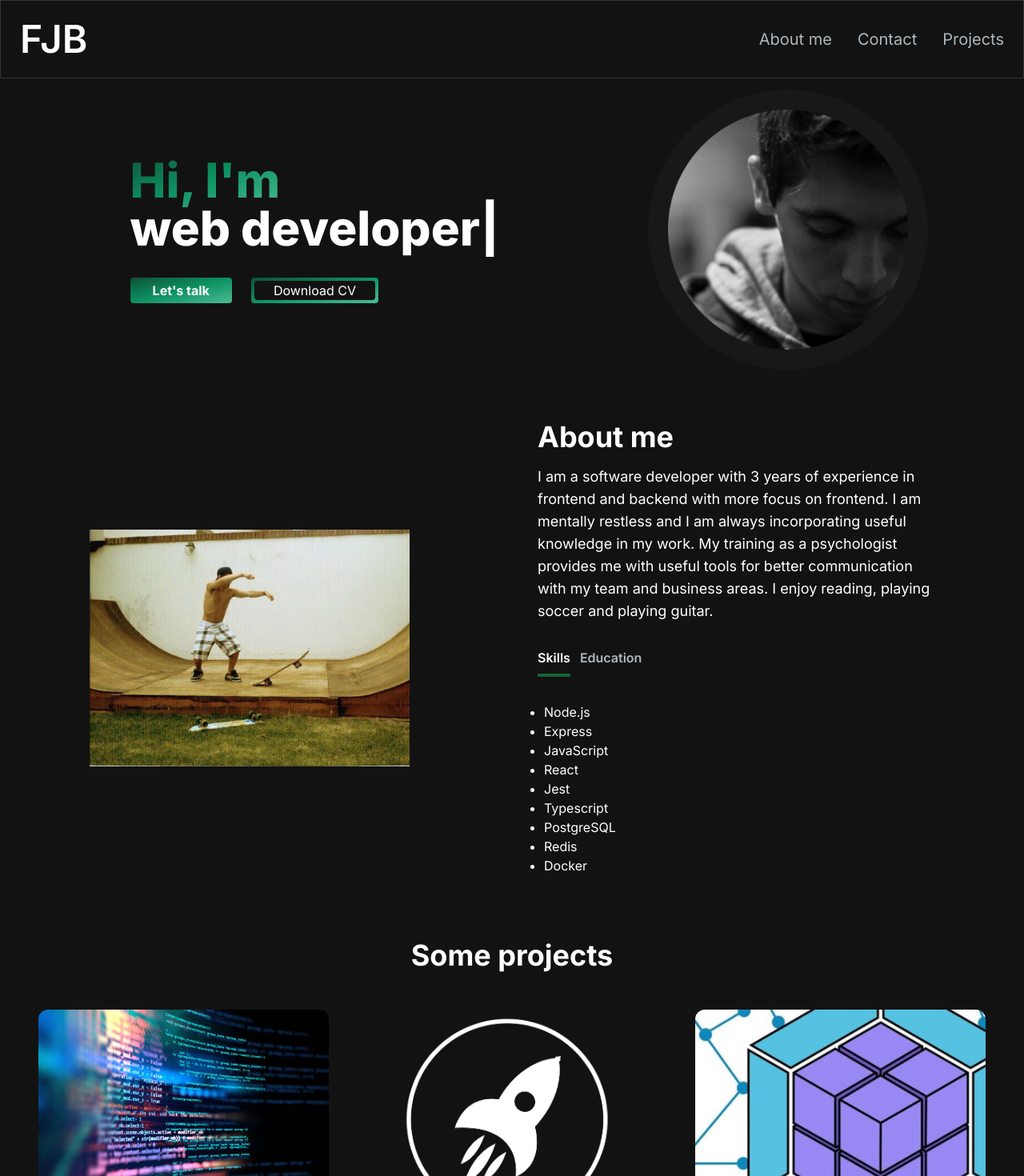
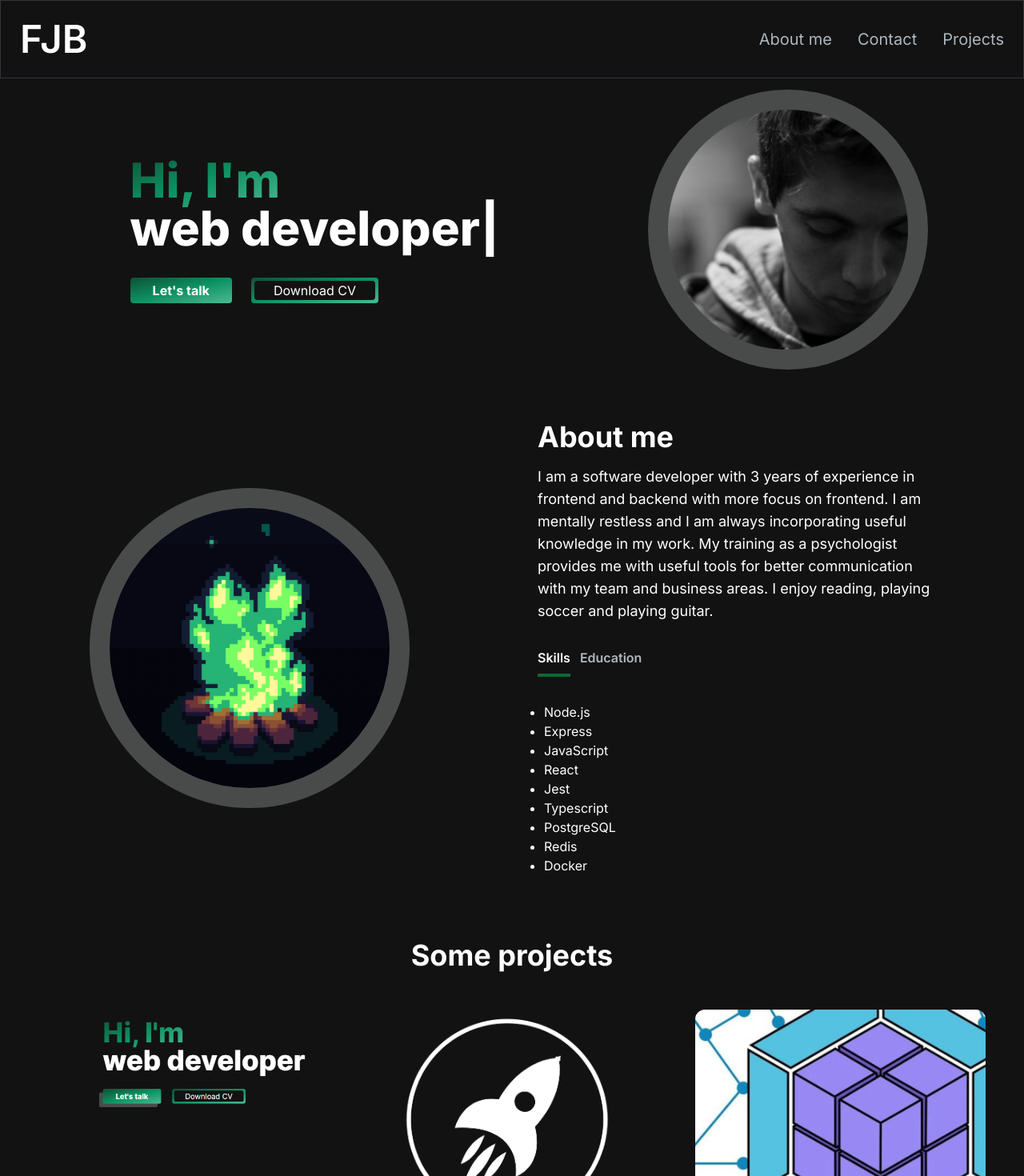
Before and after one commit to FacundoBettella/web-portfolio, a Next.js app: page / in a window 1280 px wide. Shown: the top 1470 px of the page at 80% size. Built offline with nearby package versions, Linux system fonts and the light colour scheme.

Commit message:
FB-PORTFOLIO. Add footer and fix in about section

```diff
--- a/app/page.tsx
+++ b/app/page.tsx
@@ -3,6 +3,7 @@ import EmailSection from "./section/EmailSection";
 import HeroSection from "./section/HeroSection";
 import ProjectSection from "./section/ProjectSection";
 import Navbar from "./components/navbar/Navbar";
+import Footer from "./section/FooterSection";
 
 export default function Home() {
   return (
@@ -13,6 +14,7 @@ export default function Home() {
         <AboutSection />
         <ProjectSection />
         <EmailSection />
+        <Footer />
       </div>
     </main>
   );
--- a/app/section/AboutSection.tsx
+++ b/app/section/AboutSection.tsx
@@ -2,36 +2,7 @@
 import React, { useState, useTransition } from "react";
 import Image from "next/image";
 import TabButton from "../components/tab/TabButton";
-
-const TAB_DATA = [
-  {
-    title: "Skills",
-    id: "skills",
-    content: (
-      <ul className="list-disc pl-2">
-        <li>Node.js</li>
-        <li>Express</li>
-        <li>JavaScript</li>
-        <li>React</li>
-        <li>Jest</li>
-        <li>Typescript</li>
-        <li>PostgreSQL</li>
-        <li>Redis</li>
-        <li>Docker</li>
-      </ul>
-    ),
-  },
-  {
-    title: "Education",
-    id: "education",
-    content: (
-      <ul className="list-disc pl-2">
-        <li>Henry - Fullstack Immersive Bootcamp</li>
-        <li>Universidad Católica de Salta, Argentina</li>
-      </ul>
-    ),
-  },
-];
+import TAB_DATA from "./about-data";
 
 export const AboutSection = () => {
   const [tab, setTab] = useState<string>("skills");
@@ -46,12 +17,15 @@ export const AboutSection = () => {
   return (
     <section className="text-white" id="about">
       <div className="md:grid md:grid-cols-2 gap-8 items-center py-8 px-4 xl:gap-16 sm:py-16 xl:px-16">
-        <Image
-          src="/images/about-img.jpg"
-          alt="about"
-          width={400}
-          height={400}
-        />
+        <div className="rounded-full bg-customGrey w-[400px] h-[400px] relative">
+          <Image
+            src="/images/green-fire.gif"
+            alt="about"
+            width={350}
+            height={350}
+            className="rounded-full absolute transform -translate-x-1/2 -translate-y-1/2 top-1/2 left-1/2"
+          />
+        </div>
         <div className="mt-4 md:mt-0 text-left flex flex-col h-full">
           <h2 className="text-4xl font-bold text-white mb-4">About me</h2>
           <p className="text-base lg:text-lg">
--- /dev/null
+++ b/app/section/FooterSection.tsx
@@ -0,0 +1,16 @@
+import React from "react";
+
+const Footer = () => {
+  return (
+    <footer className="footer border z-10 border-t-[] border-l-transparent border-r-transparent text-white">
+      <div className="container p-5 flex justify-between">
+        <span className="text-slate-300">
+          Mischief managed. Made with good intentions 🧪
+        </span>
+        <p className="text-slate-400">All rights reserved.</p>
+      </div>
+    </footer>
+  );
+};
+
+export default Footer;
--- a/app/section/HeroSection.tsx
+++ b/app/section/HeroSection.tsx
@@ -34,12 +34,12 @@ const HeroSection = () => {
         </div>
 
         <div className="col-span-5 place-self-center mt-5 lg:mt-0">
-          <div className="rounded-full bg-[#181818] w-[350px] h-[350px] relative">
+          <div className="rounded-full bg-customGrey w-[350px] h-[350px] relative">
             <Image
               src="/images/hero-img.png"
               alt="hero image"
               width={300}
-              height={200}
+              height={300}
               className="absolute transform -translate-x-1/2 -translate-y-1/2 top-1/2 left-1/2"
             />
           </div>
--- /dev/null
+++ b/app/section/about-data.tsx
@@ -0,0 +1,31 @@
+const TAB_DATA = [
+  {
+    title: "Skills",
+    id: "skills",
+    content: (
+      <ul className="list-disc pl-2">
+        <li>Node.js</li>
+        <li>Express</li>
+        <li>JavaScript</li>
+        <li>React</li>
+        <li>Jest</li>
+        <li>Typescript</li>
+        <li>PostgreSQL</li>
+        <li>Redis</li>
+        <li>Docker</li>
+      </ul>
+    ),
+  },
+  {
+    title: "Education",
+    id: "education",
+    content: (
+      <ul className="list-disc pl-2">
+        <li>Henry - Fullstack Immersive Bootcamp</li>
+        <li>Universidad Católica de Salta, Argentina</li>
+      </ul>
+    ),
+  },
+];
+
+export default TAB_DATA;
--- a/app/section/proyect-data.ts
+++ b/app/section/proyect-data.ts
@@ -7,7 +7,7 @@ const projectsData = [
     title: "Personal responsive web portfolio",
     description:
       "This portfolio was made with next, typescript, tailwind and three js.",
-    imageUrl: GENERIC_IMG_PATH,
+    imageUrl: "/projects/web-portfolio.png",
     gitUrl: `${GITHUB_PATH}web-portfolio`,
   },
   {
```
Also changed, not shown: public/images/green-fire.gif (added), public/projects/web-portfolio.png (added).
